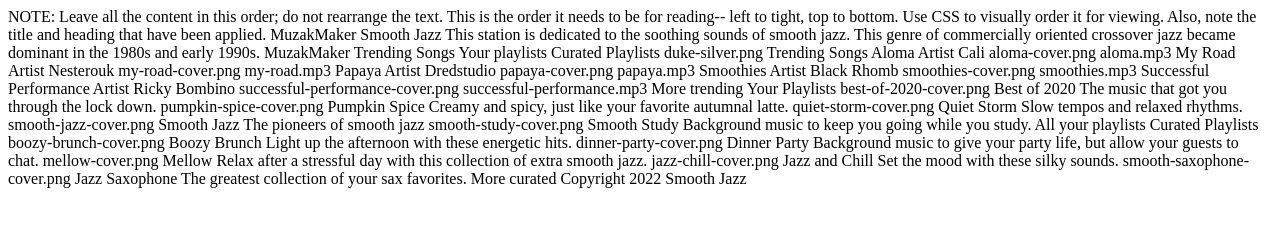
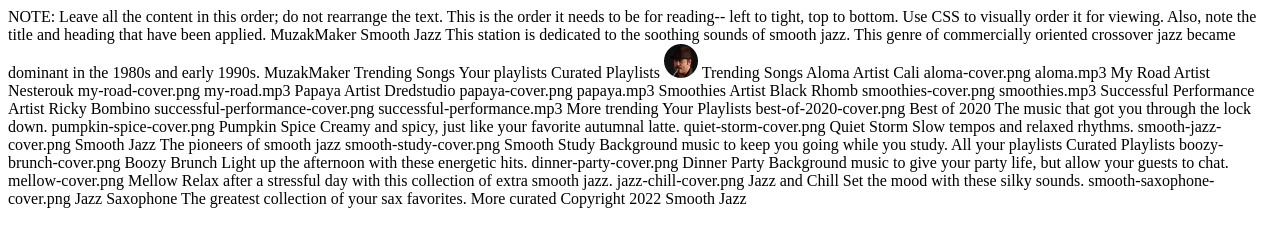
Before and after one commit to ccarra1/mediastreaming, a plain HTML site: page index.html in a window 1280 px wide. Drawn offline with Linux system fonts and the light colour scheme.

Commit message:
Update index.html
add image

```diff
--- a/index.html
+++ b/index.html
@@ -15,7 +15,8 @@ MuzakMaker
 Trending Songs
 Your playlists
 Curated Playlists
-duke-silver.png
+<img src="images/duke-silver.png" alt="profile picture of user Duke Silver wearing a fedora and playing the saxophone">
+
 Trending Songs
 Aloma
 Artist Cali
```
